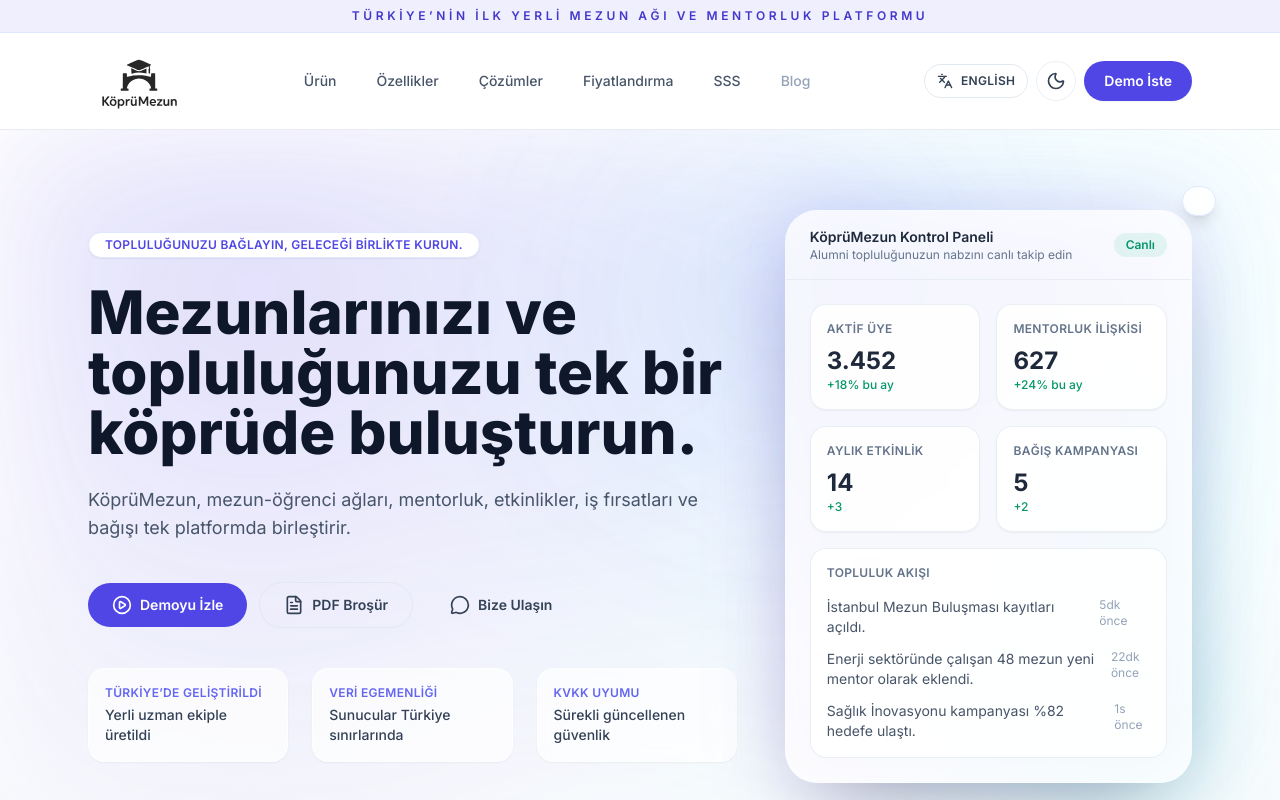
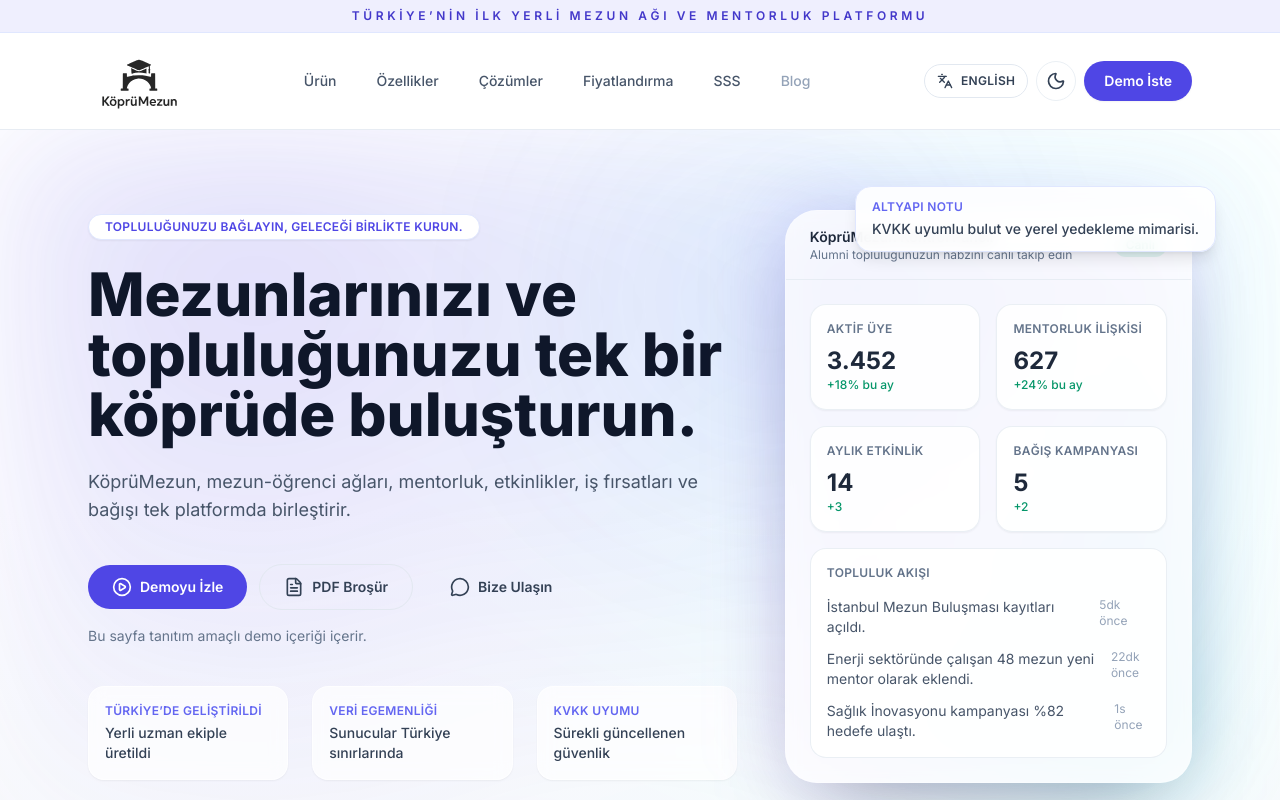
Before and after one commit to ygthns/KopruMezun, a React (Vite) app: page / in a window 1280 px wide. Shown: the top 800 px of the page. Built offline with nearby package versions, Linux system fonts and the light colour scheme.

Commit message:
Add localized profile showcase with about and experience sections

```diff
--- a/src/App.jsx
+++ b/src/App.jsx
@@ -4,6 +4,7 @@ import Hero from './components/Hero';
 import TrustedBy from './components/TrustedBy';
 import WhySection from './components/WhySection';
 import FeaturesSection from './components/FeaturesSection';
+import ProfileShowcase from './components/ProfileShowcase';
 import SolutionsTabs from './components/SolutionsTabs';
 import DataSovereignty from './components/DataSovereignty';
 import DemoSection from './components/DemoSection';
@@ -74,6 +75,7 @@ const App = () => {
         <TrustedBy language={language} />
         <WhySection language={language} />
         <FeaturesSection language={language} />
+        <ProfileShowcase language={language} />
         <SolutionsTabs language={language} />
         <DataSovereignty language={language} />
         <DemoSection language={language} onDemoClick={openDemo} />
--- a/src/components/Hero.jsx
+++ b/src/components/Hero.jsx
@@ -12,6 +12,7 @@ const HERO_COPY = {
     primaryCta: 'Demoyu İzle',
     secondaryCta: 'PDF Broşür',
     tertiaryCta: 'Bize Ulaşın',
+    note: 'Bu sayfa tanıtım amaçlı demo içeriği içerir.',
     summary: [
       { label: 'Türkiye’de geliştirildi', value: 'Yerli uzman ekiple üretildi' },
       { label: 'Veri egemenliği', value: 'Sunucular Türkiye sınırlarında' },
@@ -28,6 +29,8 @@ const HERO_COPY = {
       { message: 'Enerji sektöründe çalışan 48 mezun yeni mentor olarak eklendi.', time: '22dk önce' },
       { message: 'Sağlık İnovasyonu kampanyası %82 hedefe ulaştı.', time: '1s önce' },
     ],
+    infrastructureBadge: 'Altyapı Notu',
+    infrastructureText: 'KVKK uyumlu bulut ve yerel yedekleme mimarisi.',
   },
   en: {
     badge: 'Connect your community, build the future together.',
@@ -54,6 +57,8 @@ const HERO_COPY = {
       { message: '48 alumni in energy joined as mentors.', time: '22 min ago' },
       { message: 'Health Innovation campaign reached 82% of goal.', time: '1 hr ago' },
     ],
+    infrastructureBadge: 'Infrastructure',
+    infrastructureText: 'KVKK-compliant cloud with localised backup architecture.',
   },
 };
 
--- /dev/null
+++ b/src/components/ProfileShowcase.jsx
@@ -0,0 +1,159 @@
+import PropTypes from 'prop-types';
+import { Briefcase, GraduationCap, MapPin, User } from 'lucide-react';
+import { motion as Motion } from 'framer-motion';
+import { useFadeInUp } from '../hooks/useMotionPreferences';
+
+const COPY = {
+  tr: {
+    title: 'Profil',
+    subtitle: 'Topluluğunuza kim olduğunuzu anlatın.',
+    aboutTitle: 'Hakkımda',
+    aboutBody:
+      'Topluluk inşa etmeye gönül vermiş, eğitim teknolojileri ve mezun deneyimi alanında 8+ yıllık deneyime sahip ürün yöneticisi. Bilgiye erişimi demokratikleştiren, mentorluk ve bağış kültürünü güçlendiren çözümler tasarlıyorum.',
+    profileDetails: [
+      { icon: User, label: 'Pozisyon', value: 'Ürün Direktörü, KöprüMezun' },
+      { icon: MapPin, label: 'Konum', value: 'İstanbul, Türkiye' },
+    ],
+    experienceTitle: 'Deneyim',
+    experiences: [
+      {
+        organisation: 'KöprüMezun',
+        role: 'Ürün Direktörü',
+        period: '2022 - Günümüz',
+        description:
+          'Mentorluk, bağış ve etkinlik modüllerinin ürün stratejisini oluşturarak 25.000+ mezunun aktif katılımını sağladım.',
+      },
+      {
+        organisation: 'Boğaziçi Üniversitesi Mezunlar Derneği',
+        role: 'Topluluk Programları Yöneticisi',
+        period: '2018 - 2022',
+        description:
+          'Alumni mentorluk ağını genişleterek 120 yeni eşleşme başlattım ve bağış kampanyalarında %35 büyüme sağladım.',
+      },
+      {
+        organisation: 'Galatasaray Üniversitesi',
+        role: 'İşletme Lisansı',
+        period: '2013 - 2017',
+        description:
+          'Öğrenci konseyi liderliği ve uluslararası değişim programı deneyimi ile mezun ilişkileri projelerini yürüttüm.',
+      },
+    ],
+  },
+  en: {
+    title: 'Profile',
+    subtitle: 'Let your community know who you are.',
+    aboutTitle: 'About Me',
+    aboutBody:
+      'Product leader dedicated to community-building with 8+ years across edtech and alumni experience. I design solutions that democratise access to knowledge while strengthening mentorship and giving cultures.',
+    profileDetails: [
+      { icon: User, label: 'Role', value: 'Director of Product, KöprüMezun' },
+      { icon: MapPin, label: 'Location', value: 'Istanbul, Türkiye' },
+    ],
+    experienceTitle: 'Experience',
+    experiences: [
+      {
+        organisation: 'KöprüMezun',
+        role: 'Director of Product',
+        period: '2022 - Present',
+        description:
+          'Shaped product strategy for mentoring, giving, and events modules, activating 25,000+ alumni engagements.',
+      },
+      {
+        organisation: 'Boğaziçi University Alumni Association',
+        role: 'Community Programmes Manager',
+        period: '2018 - 2022',
+        description:
+          'Expanded the alumni mentoring network with 120 new matches and drove 35% growth in annual giving campaigns.',
+      },
+      {
+        organisation: 'Galatasaray University',
+        role: 'BSc in Business Administration',
+        period: '2013 - 2017',
+        description:
+          'Led the student council and delivered international exchange initiatives focused on alumni relations projects.',
+      },
+    ],
+  },
+};
+
+const ProfileShowcase = ({ language }) => {
+  const copy = COPY[language];
+  const fadeHeading = useFadeInUp();
+
+  return (
+    <section id="profil" className="bg-white py-24 dark:bg-slate-950">
+      <div className="mx-auto max-w-6xl px-6">
+        <Motion.div className="text-center" {...fadeHeading}>
+          <h2 className="text-3xl font-semibold text-slate-900 sm:text-4xl dark:text-white">{copy.title}</h2>
+          <p className="mx-auto mt-4 max-w-2xl text-base text-slate-600 dark:text-slate-300">{copy.subtitle}</p>
+        </Motion.div>
+        <div className="mt-12 grid gap-8 lg:grid-cols-[minmax(0,1fr),1.1fr]">
+          <div className="space-y-6 rounded-3xl border border-slate-200 bg-slate-50/80 p-8 shadow-sm dark:border-slate-800 dark:bg-slate-900/80">
+            <div className="flex items-start gap-4">
+              <span className="inline-flex h-12 w-12 items-center justify-center rounded-2xl bg-indigo-500/10 text-indigo-600 dark:bg-indigo-500/20 dark:text-indigo-300">
+                <User className="h-6 w-6" aria-hidden="true" />
+              </span>
+              <div>
+                <h3 className="text-2xl font-semibold text-slate-900 dark:text-white">{copy.aboutTitle}</h3>
+                <p className="mt-3 text-sm leading-relaxed text-slate-600 dark:text-slate-300">{copy.aboutBody}</p>
+              </div>
+            </div>
+            <ul className="space-y-4">
+              {copy.profileDetails.map((item) => {
+                const Icon = item.icon;
+                return (
+                  <li
+                    key={`${item.label}-${language}`}
+                    className="flex items-start gap-3 rounded-2xl border border-slate-200 bg-white p-4 text-sm text-slate-600 shadow-sm dark:border-slate-800 dark:bg-slate-950/60 dark:text-slate-200"
+                  >
+                    <span className="mt-1 inline-flex h-9 w-9 items-center justify-center rounded-xl bg-indigo-500/10 text-indigo-600 dark:bg-indigo-500/20 dark:text-indigo-300">
+                      <Icon className="h-4 w-4" aria-hidden="true" />
+                    </span>
+                    <div>
+                      <p className="text-xs font-semibold uppercase tracking-wide text-slate-500 dark:text-slate-400">{item.label}</p>
+                      <p className="mt-1 text-sm font-medium text-slate-800 dark:text-slate-100">{item.value}</p>
+                    </div>
+                  </li>
+                );
+              })}
+            </ul>
+          </div>
+          <div className="space-y-6">
+            <div className="flex items-center gap-3">
+              <span className="inline-flex h-12 w-12 items-center justify-center rounded-2xl bg-indigo-500/10 text-indigo-600 dark:bg-indigo-500/20 dark:text-indigo-300">
+                <Briefcase className="h-6 w-6" aria-hidden="true" />
+              </span>
+              <h3 className="text-2xl font-semibold text-slate-900 dark:text-white">{copy.experienceTitle}</h3>
+            </div>
+            <ol className="space-y-5">
+              {copy.experiences.map((experience) => (
+                <li
+                  key={`${experience.organisation}-${language}`}
+                  className="rounded-3xl border border-slate-200 bg-white p-6 shadow-sm dark:border-slate-800 dark:bg-slate-900/80"
+                >
+                  <div className="flex flex-wrap items-start justify-between gap-3">
+                    <div>
+                      <p className="text-sm font-semibold text-indigo-600 dark:text-indigo-300">{experience.organisation}</p>
+                      <p className="mt-1 text-lg font-semibold text-slate-900 dark:text-white">{experience.role}</p>
+                    </div>
+                    <div className="inline-flex items-center gap-2 rounded-full bg-slate-100 px-3 py-1 text-xs font-medium text-slate-600 dark:bg-slate-800 dark:text-slate-300">
+                      <GraduationCap className="h-4 w-4" aria-hidden="true" />
+                      {experience.period}
+                    </div>
+                  </div>
+                  <p className="mt-4 text-sm leading-relaxed text-slate-600 dark:text-slate-300">{experience.description}</p>
+                </li>
+              ))}
+            </ol>
+          </div>
+        </div>
+      </div>
+    </section>
+  );
+};
+
+ProfileShowcase.propTypes = {
+  language: PropTypes.oneOf(['tr', 'en']).isRequired,
+};
+
+export default ProfileShowcase;
```
